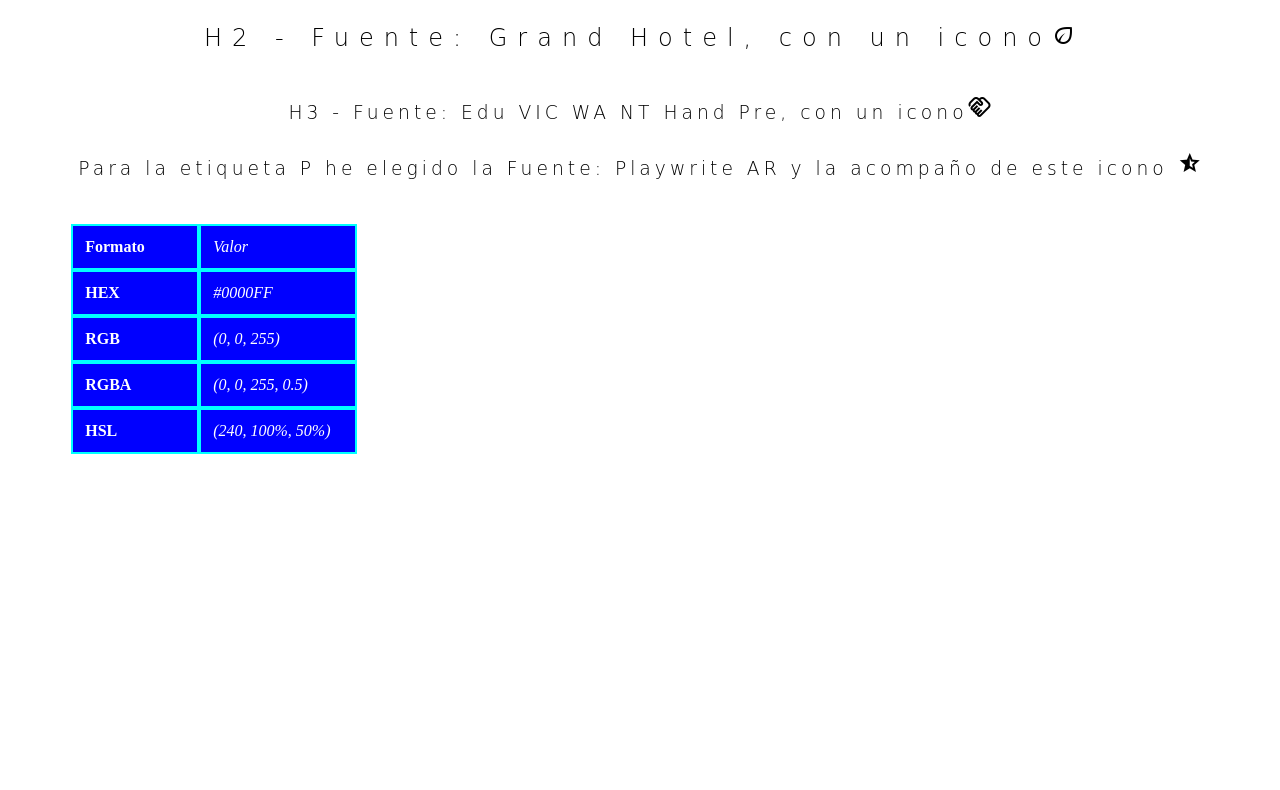
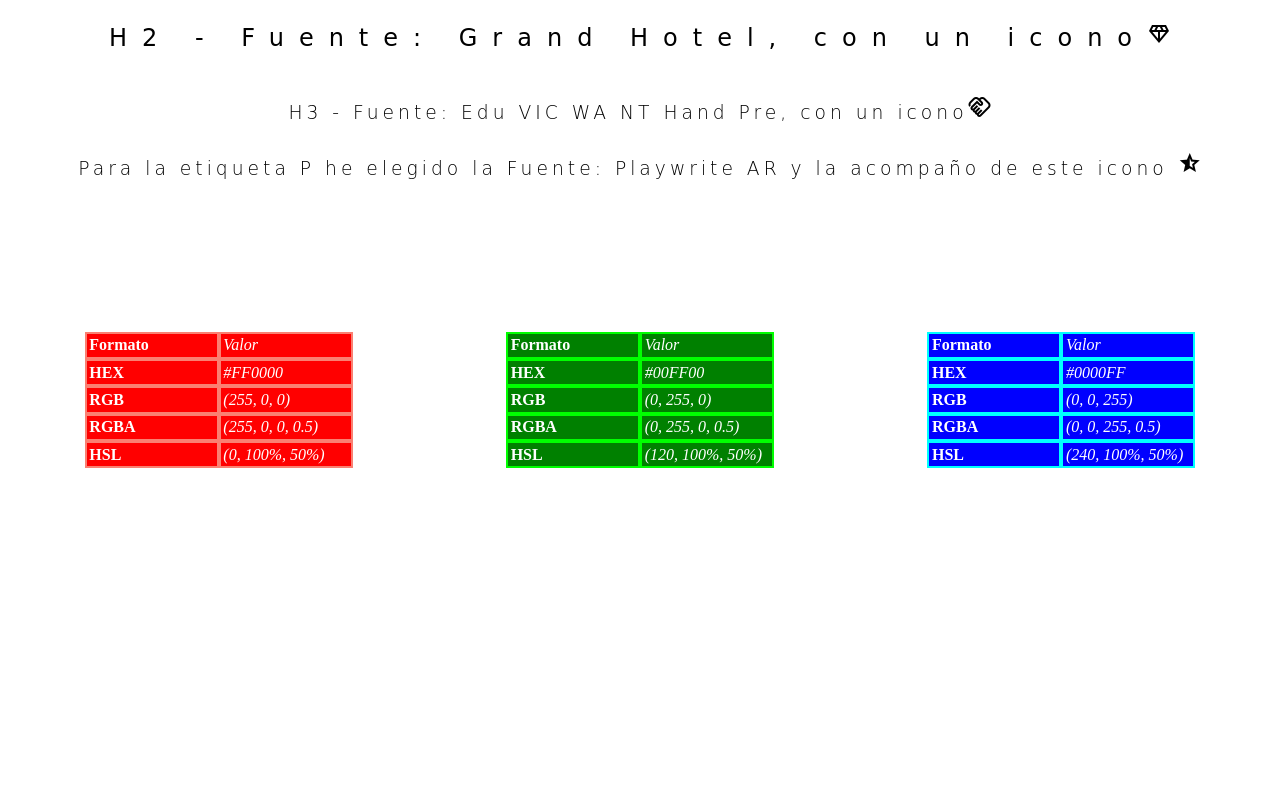
Before and after one commit to rtrollano/DAM1M04-Exercici005, a plain HTML site: page guia-estil.html in a window 1280 px wide. Shown: the part 213-1003 px from the top of the page. Before the commit the page ends 800 px from the top, so only its background shows below. Drawn offline with nearby package versions, Linux system fonts and the light colour scheme; a web font is replaced by a local one.

Commit message:
Retoque final
Le damos transparencia al menu y añadimos scroll a las 3 pantallas.

```diff
--- a/estils.css
+++ b/estils.css
@@ -27,10 +27,10 @@ h1 {
 }
 h2 {
   font-family: "Grand Hotel", cursive;
-  font-weight: 300;
+  font-weight: 375;
   font-style: normal;
   line-height: 3;
-  letter-spacing: 10px;
+  letter-spacing: 15px;
 
 }
 h3 {
@@ -47,6 +47,7 @@ p {
   font-optical-sizing: auto;
   font-weight: 51;
   font-style: normal;
+  margin-bottom: 10%;
 }
 .topnav {
   display: flex;
@@ -54,13 +55,12 @@ p {
   top: 0;
   z-index: 1000;
   height: 65px;
-  display: flex;
   align-items: center;
   justify-content: center;
   gap: 60%;
   padding: 0 10px;
   backdrop-filter: blur(10px) saturate(40%);
-  background-color: salmon;
+  background-color: rgb(249, 127, 113, 0.5);
   border-radius: 15px;
 
 }
@@ -70,7 +70,6 @@ p {
   gap: 10px;
   padding: 0;
   margin: 0;
-  list-style: none;
 }
 
 .topnav .menu a {
@@ -78,7 +77,6 @@ p {
   font-weight: 500;
   padding: 8px 10px;
   border-radius: 10px;
-  transition: background-color 120ms ease, transform 80ms ease;
 }
 
 .colormenu {
@@ -308,10 +306,49 @@ p {
 
 
 /*Guia estilos*/
-
-.tablacol1 {
+.rojocol1 {
+  border: 2px solid salmon;
+  width:130px;
+  display: flex;
+  justify-content: left;
+  padding: 1%;
+  font-weight: bold;
+  background-color: red;
+  color: white;
+}
+.rojocol2 {
+  border: 2px solid salmon;
+  width:130px;
+  padding: 1%;
+  display: flex;
+  justify-content: left;
+  font-style: italic;
+  background-color: red;
+  color: white;
+}
+  .verdecol1 {
+  border: 2px solid lime;
+  width:130px;
+  display: flex;
+  justify-content: left;
+  padding: 1%;
+  font-weight: bold;
+  background-color: green;
+  color: white;
+}
+.verdecol2 {
+  border: 2px solid lime;
+  width:130px;
+  padding: 1%;
+  display: flex;
+  justify-content: left;
+  font-style: italic;
+  background-color: green;
+  color: white;
+}
+.azulcol1 {
   border: 2px solid cyan;
-  width:100px;
+  width:130px;
   display: flex;
   justify-content: left;
   padding: 1%;
@@ -319,7 +356,7 @@ p {
   background-color: blue;
   color: white;
 }
-.tablacol2 {
+.azulcol2 {
   border: 2px solid cyan;
   width:130px;
   padding: 1%;
@@ -332,7 +369,9 @@ p {
 
 .tabla {
   display: flex;
-  margin-left: 5%;
+  margin: auto;
+  max-width: 1264px;
+  text-align: center;
 }
 
 
@@ -348,13 +387,16 @@ p {
     display: flex;
     flex-wrap: wrap;
   }
+   .tabla {
+    display: flex;
+    flex-wrap: wrap;
+  }
 }
-
-
 @media (min-width: 768px) {
   body {
     margin: auto;
     max-width: 1264px;
     text-align: center;
+
   }
 }
--- a/guia-estil.html
+++ b/guia-estil.html
@@ -15,53 +15,74 @@
     <link href="https://fonts.googleapis.com/css2?family=Edu+VIC+WA+NT+Hand+Pre:wght@400..700&family=Science+Gothic:wght@100..900&display=swap" rel="stylesheet">
 </head>
 <body>
-<!--
-Pàgina 3 — “Guia d’estil” (guia-estil.html)
-Objectiu: treballar tipografia i Material Icons.
-
-Contingut mínim:
-
-Mostrari de fonts: títols H1–H3 i paràgrafs amb:
-font-family, font-weight (mínim 3 pesos), line-height, letter-spacing.
-Exemple d’alineació a baseline: posa icones i text en línia i comprova’n l’alineació.
-Escala tipogràfica (rem-based) i exemples d’accessibilitat (contrast, mida mínima).
-Material Icons:
-Mostrari amb diferents mides i pesos variables (opsz, wght, FILL), indicant a la llegenda què canvia.
-Botons i links amb icona + text, amb transició d’estat hover.
-Colors: taula curta amb el mateix color expressat en HEX, RGB, HSL i una versió amb alpha.
--->
 <h1 class="hero">Guia de estilo - RTL</h1>
 <nav class="topnav">
         <div class="menu">
             <a href="index.html" class="colormenu">Indice</a>
             <a href="galeria.html" class="colormenu">Galeria</a>
-            <a href="guia-estil.html" class="colormenu">Guia estilo</a>
+            <a href="guia-estil.html" class="colormenu">Guia estilo</><span class="material-symbols-outlined">eco</a>
         </div>
 </nav>
     <div>
         <h1 span>H1 - Fuente: Krona One, con un icono</span><span class="material-symbols-outlined">settings_accessibility</span>
-        <h2 span>H2 - Fuente: Grand Hotel, con un icono</span><span class="material-symbols-outlined">eco</span>
+        <h2 span>H2 - Fuente: Grand Hotel, con un icono</span><span class="material-symbols-outlined">diamond</span>
         <h3 span>H3 - Fuente: Edu VIC WA NT Hand Pre, con un icono</span><span class="material-symbols-outlined">handshake</span>
         <p span>Para la etiqueta P he elegido la Fuente: Playwrite AR y la acompaño de este icono </span><span class="material-symbols-outlined">Star_Half</span>
     </div>
 <br>
-    <div>
         <div class="tabla">
-            <div class="tablacol1">Formato</div><div class="tablacol2">Valor</div>
+    <div class="autocenter">
+        <div class="tabla">
+            <div class="rojocol1">Formato</div><div class="rojocol2">Valor</div>
         </div>
         <div class="tabla">
-            <div class="tablacol1">HEX</div><div class="tablacol2">#0000FF</div>
+            <div class="rojocol1">HEX</div><div class="rojocol2">#FF0000</div>
         </div>
         <div class="tabla">
-            <div class="tablacol1">RGB</div><div class="tablacol2">(0, 0, 255)</div>
+            <div class="rojocol1">RGB</div><div class="rojocol2">(255, 0, 0)</div>
         </div>
         <div class="tabla">
-            <div class="tablacol1">RGBA</div><div class="tablacol2">(0, 0, 255, 0.5)</div>
+            <div class="rojocol1">RGBA</div><div class="rojocol2">(255, 0, 0, 0.5)</div>
         </div>
         <div class="tabla">
-             <div class="tablacol1">HSL</div><div class="tablacol2">(240, 100%, 50%)</div>
+             <div class="rojocol1">HSL</div><div class="rojocol2">(0, 100%, 50%)</div>
         </div>
     </div>
-
+    <div class="autocenter">
+        <div class="tabla">
+            <div class="verdecol1">Formato</div><div class="verdecol2">Valor</div>
+        </div>
+        <div class="tabla">
+            <div class="verdecol1">HEX</div><div class="verdecol2">#00FF00</div>
+        </div>
+        <div class="tabla">
+            <div class="verdecol1">RGB</div><div class="verdecol2">(0, 255, 0)</div>
+        </div>
+        <div class="tabla">
+            <div class="verdecol1">RGBA</div><div class="verdecol2">(0, 255, 0, 0.5)</div>
+        </div>
+        <div class="tabla">
+             <div class="verdecol1">HSL</div><div class="verdecol2">(120, 100%, 50%)</div>
+        </div>
+    </div>
+    <div class="autocenter">
+        <div class="tabla">
+            <div class="azulcol1">Formato</div><div class="azulcol2">Valor</div>
+        </div>
+        <div class="tabla">
+            <div class="azulcol1">HEX</div><div class="azulcol2">#0000FF</div>
+        </div>
+        <div class="tabla">
+            <div class="azulcol1">RGB</div><div class="azulcol2">(0, 0, 255)</div>
+        </div>
+        <div class="tabla">
+            <div class="azulcol1">RGBA</div><div class="azulcol2">(0, 0, 255, 0.5)</div>
+        </div>
+        <div class="tabla">
+             <div class="azulcol1">HSL</div><div class="azulcol2">(240, 100%, 50%)</div>
+        </div>
+    </div>
+</div>
+<div class="creascroll"></div>
 </body>
 </html>
```
Also changed, not shown: galeria.html (+2 -4 lines), index.html (+5 -6 lines).
